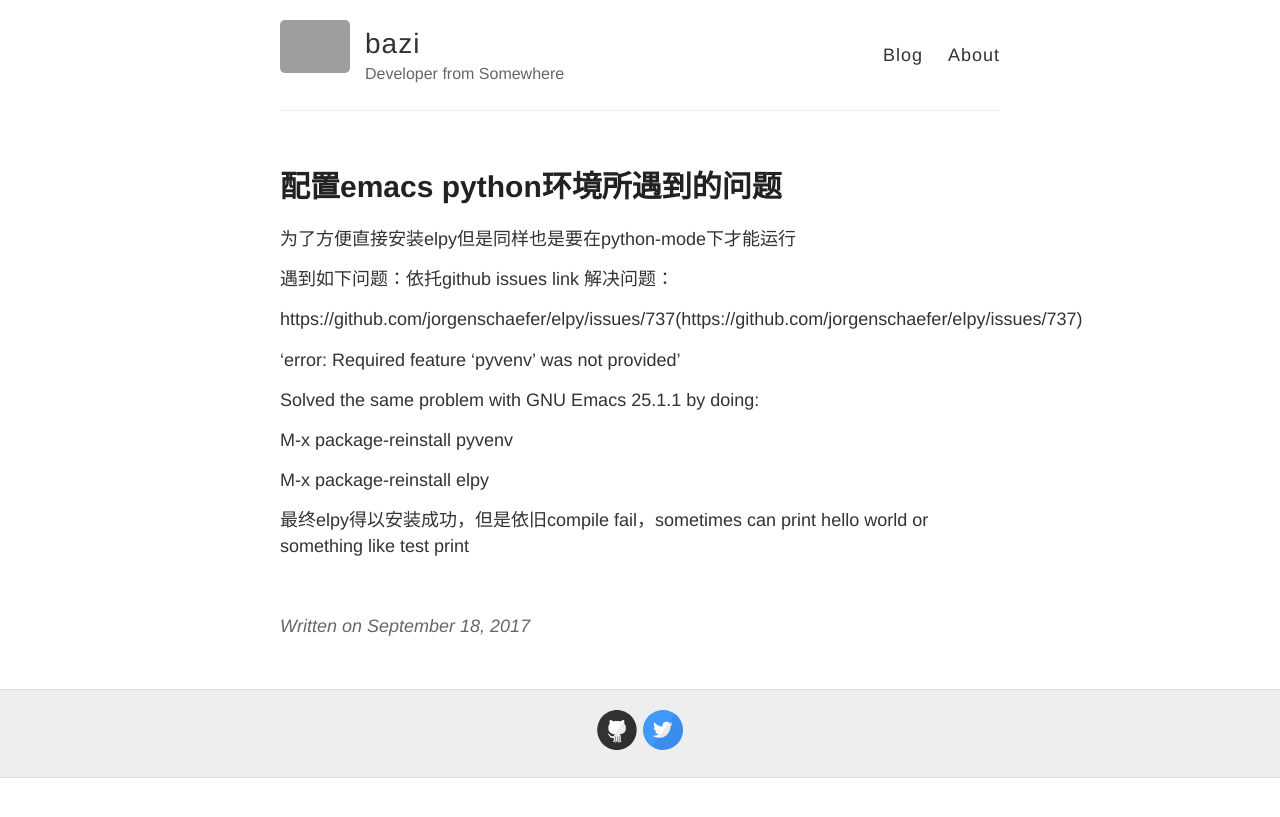
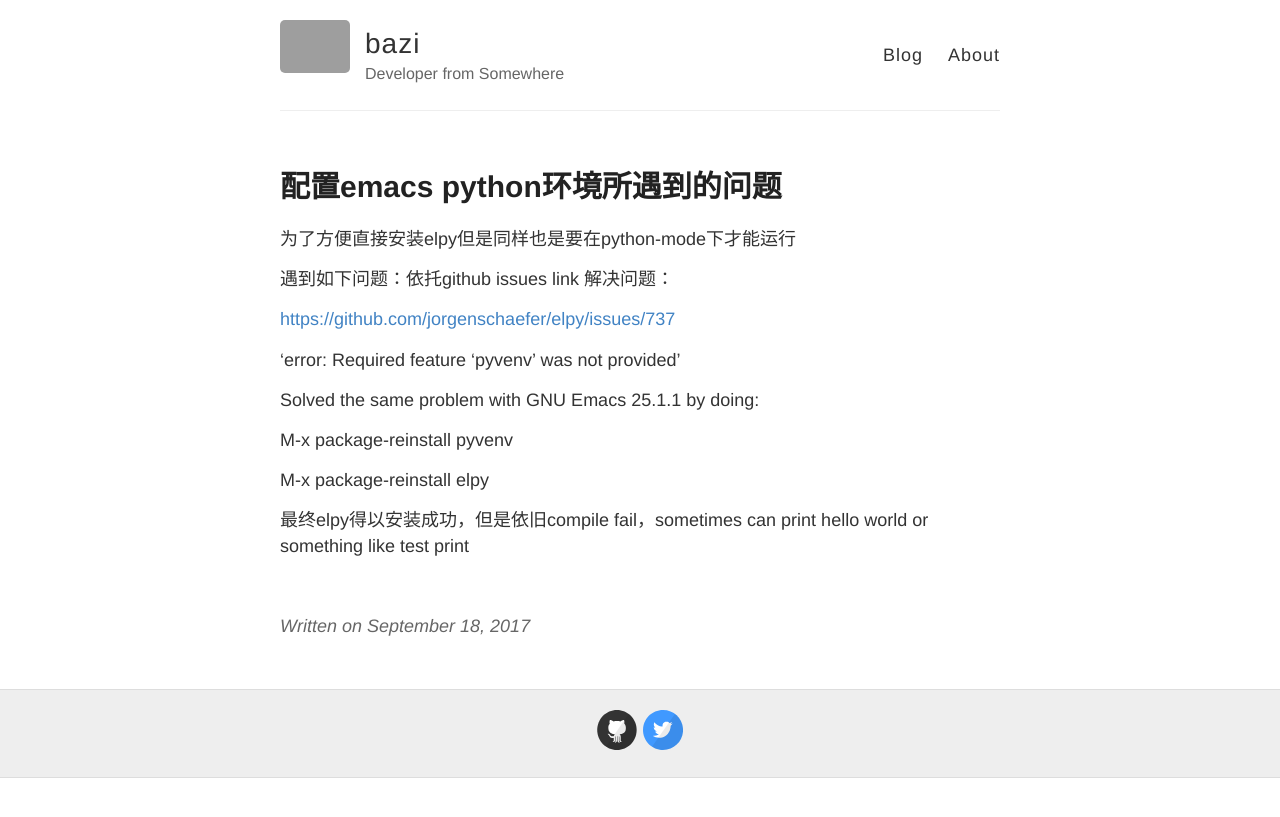
Before and after one commit to zhuangrunbo/zhuangrunbo.github.io, a Jekyll site: the page built from _posts/2017-9-18-config-emacs-python-enviroment-install-elpy.md, in a window 1280 px wide. Shown: the top 817 px of the page. Built offline with Jekyll 4.4.1, drawn with Linux system fonts in a browser that asks for light colours; grey boxes are pictures that could not be loaded.

Commit message:
Update 2017-9-18-config-emacs-python-enviroment-install-elpy.md

```diff
--- a/_posts/2017-9-18-config-emacs-python-enviroment-install-elpy.md
+++ b/_posts/2017-9-18-config-emacs-python-enviroment-install-elpy.md
@@ -6,7 +6,7 @@ title: 配置emacs python环境所遇到的问题
 
   遇到如下问题：依托github issues link 解决问题：
 
-  https://github.com/jorgenschaefer/elpy/issues/737(https://github.com/jorgenschaefer/elpy/issues/737)
+  [https://github.com/jorgenschaefer/elpy/issues/737](https://github.com/jorgenschaefer/elpy/issues/737)
 
   'error: Required feature 'pyvenv' was not provided'
 
```
